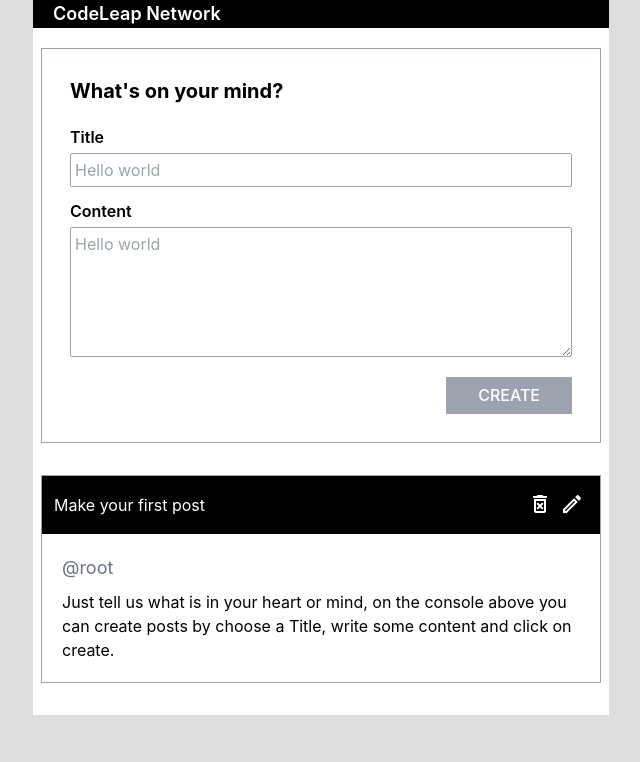
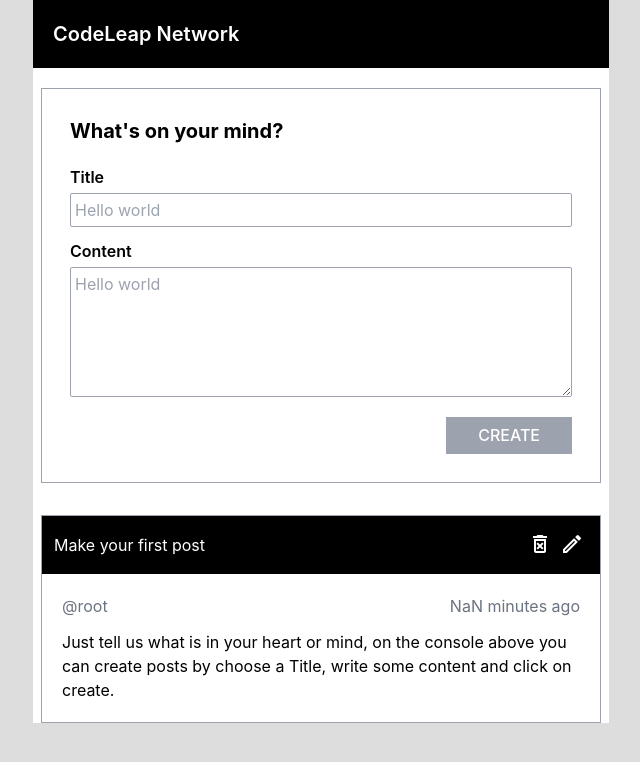
Before and after one commit to Adson-Gomes-Oliveira/Codeleap_Network, a React (Create React App) app: page /home in a window 1280 px wide. Shown: the top 762 px of the page, without its empty margins (319-959 px from the left). Built offline with nearby package versions, Linux system fonts and the light colour scheme.

Commit message:
<feat>: Post timer done

```diff
--- a/src/components/Posts.jsx
+++ b/src/components/Posts.jsx
@@ -1,7 +1,33 @@
-import React from 'react'
+import React, { useState, useEffect } from 'react'
 import {v4 as uuidv4} from 'uuid';
+import moment from 'moment';
+
+const INTERVAL_TO_UPDATE = 1000 * 60 * 1;
 
 const Posts = ({data}) => {
+  const [ timeNow, setTimeNow ] = useState(new Date());
+
+  const postTime = (datetime) => {
+    const now = moment(timeNow);
+    const past = moment(datetime);
+    const duration = moment.duration(now.diff(past));
+    const totalDuration = duration.asMinutes() < 0;
+
+    if (totalDuration) return 0
+
+    return duration.asMinutes();
+  }
+
+  useEffect(() => {
+    const interval = setInterval(() => {
+      setTimeNow(new Date());
+    }, INTERVAL_TO_UPDATE);
+
+    return () => {
+      clearInterval(interval);
+    }
+  }, [])
+
   return(
     <section className="post-section">
       {data.map((post) => {
@@ -29,7 +55,7 @@
             <div className="post-content">
               <div className="content-header">
                 <span className="header-username">{`@${username}`}</span>
-                <span className="header-datetime">{datetime}</span>
+                <span className="header-datetime">{`${Math.round(postTime(datetime))} minutes ago`}</span>
               </div>
 
               <div className="content-text">
--- a/src/pages/Homepage.jsx
+++ b/src/pages/Homepage.jsx
@@ -1,4 +1,4 @@
-import React, { useEffect } from 'react';
+import React from 'react';
 import { useSelector } from 'react-redux';
 
 import Console from '../components/Console';
@@ -7,9 +7,6 @@
 
 const Homepage = () => {
   const state = useSelector((state) => state.homepageReducer);
-  useEffect(() => {
-
-  },[])
 
   return (
     <section className="homepage">
--- a/src/pages/style.homepage.css
+++ b/src/pages/style.homepage.css
@@ -12,7 +12,7 @@
   }
 
   .homepage-body header {
-    @apply pl-5 w-full h-[10%] bg-black text-white text-lg font-semibold flex items-center;
+    @apply p-5 w-full h-[10%] bg-black text-white text-xl font-semibold flex items-center;
   }
 
   .homepage-elements {
@@ -61,7 +61,11 @@
   }
 
   .post-section .post {
-    @apply my-8 border border-gray-400;
+    @apply my-6 border border-gray-400;
+  }
+
+  .post-section .post:first-of-type {
+    @apply mt-8 mb-0;
   }
 
   .post-section .post .post-header {
@@ -81,6 +85,6 @@
   }
 
   .post-section .post .post-content .content-header {
-    @apply mb-2 text-lg text-gray-500;
+    @apply mb-3 text-base text-gray-500 flex justify-between;
   }
 }
```
